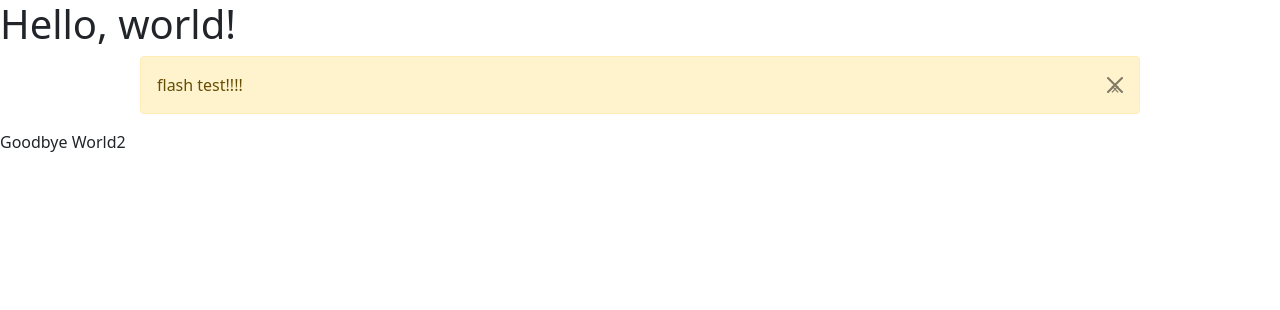
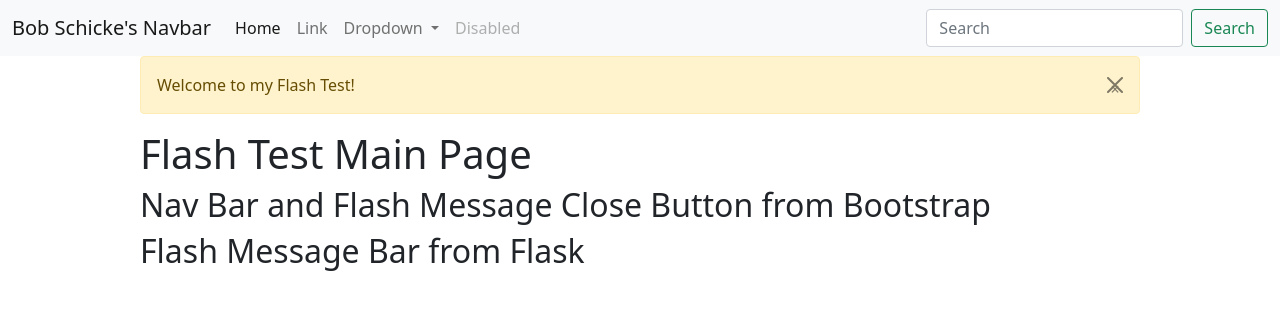
Before and after one commit to bobschicke/flash_msgs, a Flask app: page / in a window 1280 px wide. Shown: the top 310 px of the page. Run offline with Flask 2, Linux system fonts and the light colour scheme.

Commit message:
Added a bootstrap navbar. Added some body text

```diff
--- a/app.py
+++ b/app.py
@@ -2,11 +2,11 @@ from flask import Flask, render_template, flash
 
 
 app = Flask(__name__)
-app.secret_key = "My_Secret_ key"
+app.secret_key = "My_Secret_key"
 
 @app.route('/')
-def hello_world():  # put application's code here
-    flash("flash test!!!!")
+def flash_test():  # put application's code here
+    flash("Welcome to my Flash Test!")
     return render_template("flash_msgs.html")
 
 
--- a/templates/flash_msgs.html
+++ b/templates/flash_msgs.html
@@ -15,34 +15,77 @@
 
   </head>
 <header>
-
+<nav class="navbar navbar-expand-lg navbar-light bg-light">
+  <div class="container-fluid">
+    <a class="navbar-brand" href="#">Bob Schicke's Navbar</a>
+    <button class="navbar-toggler" type="button" data-bs-toggle="collapse" data-bs-target="#navbarSupportedContent" aria-controls="navbarSupportedContent" aria-expanded="false" aria-label="Toggle navigation">
+      <span class="navbar-toggler-icon"></span>
+    </button>
+    <div class="collapse navbar-collapse" id="navbarSupportedContent">
+      <ul class="navbar-nav me-auto mb-2 mb-lg-0">
+        <li class="nav-item">
+          <a class="nav-link active" aria-current="page" href="#">Home</a>
+        </li>
+        <li class="nav-item">
+          <a class="nav-link" href="#">Link</a>
+        </li>
+        <li class="nav-item dropdown">
+          <a class="nav-link dropdown-toggle" href="#" id="navbarDropdown" role="button" data-bs-toggle="dropdown" aria-expanded="false">
+            Dropdown
+          </a>
+          <ul class="dropdown-menu" aria-labelledby="navbarDropdown">
+            <li><a class="dropdown-item" href="#">Action</a></li>
+            <li><a class="dropdown-item" href="#">Another action</a></li>
+            <li><hr class="dropdown-divider"></li>
+            <li><a class="dropdown-item" href="#">Something else here</a></li>
+          </ul>
+        </li>
+        <li class="nav-item">
+          <a class="nav-link disabled">Disabled</a>
+        </li>
+      </ul>
+      <form class="d-flex">
+        <input class="form-control me-2" type="search" placeholder="Search" aria-label="Search">
+        <button class="btn btn-outline-success" type="submit">Search</button>
+      </form>
+    </div>
+  </div>
+</nav>
 
 
 </header>
   <body>
-    <h1>Hello, world!</h1>
 
     <div class="container-fluid" style="min-height:100%; width:80%">
 	{% with messages = get_flashed_messages() %}
 	  {% if messages %}
 	    {% for message in messages %}
 		  <div class="alert alert-warning alert-dismissible" role="alert">
-		  <button type="button" class="btn-close" data-bs-dismiss="alert" aria-label="Close">
+		    <button type="button" class="btn-close" data-bs-dismiss="alert" aria-label="Close">
               <span aria-hidden="true">&times;</span>
-          </button>
+            </button>
 			{{message}}
 		  </div>
 		{% endfor %}
 	  {% endif %}
 	{% endwith %}
 
+    <h1>Flash Test Main Page</h1>
+    <h2>Nav Bar and Flash Message Close Button from Bootstrap</h2>
+    <h2>Flash Message Bar from Flask</h2>
+
 	{% block body %}{% endblock %}
 	</div>
-Goodbye World2
+
     <!-- Optional JavaScript; choose one of the two! -->
 
     <!-- Option 1: Bootstrap Bundle with Popper -->
-    <script src="https://cdn.jsdelivr.net/npm/bootstrap@5.1.3/dist/js/bootstrap.bundle.min.js" integrity="sha384-ka7Sk0Gln4gmtz2MlQnikT1wXgYsOg+OMhuP+IlRH9sENBO0LRn5q+8nbTov4+1p" crossorigin="anonymous"></script>
+    <script
+            src="https://cdn.jsdelivr.net/npm/bootstrap@5.1.3/dist/js/bootstrap.bundle.min.js"
+            integrity="sha384-ka7Sk0Gln4gmtz2MlQnikT1wXgYsOg+OMhuP+IlRH9sENBO0LRn5q+8nbTov4+1p"
+            crossorigin="anonymous">
+
+    </script>
 
     <!-- Option 2: Separate Popper and Bootstrap JS -->
     <!--
```
